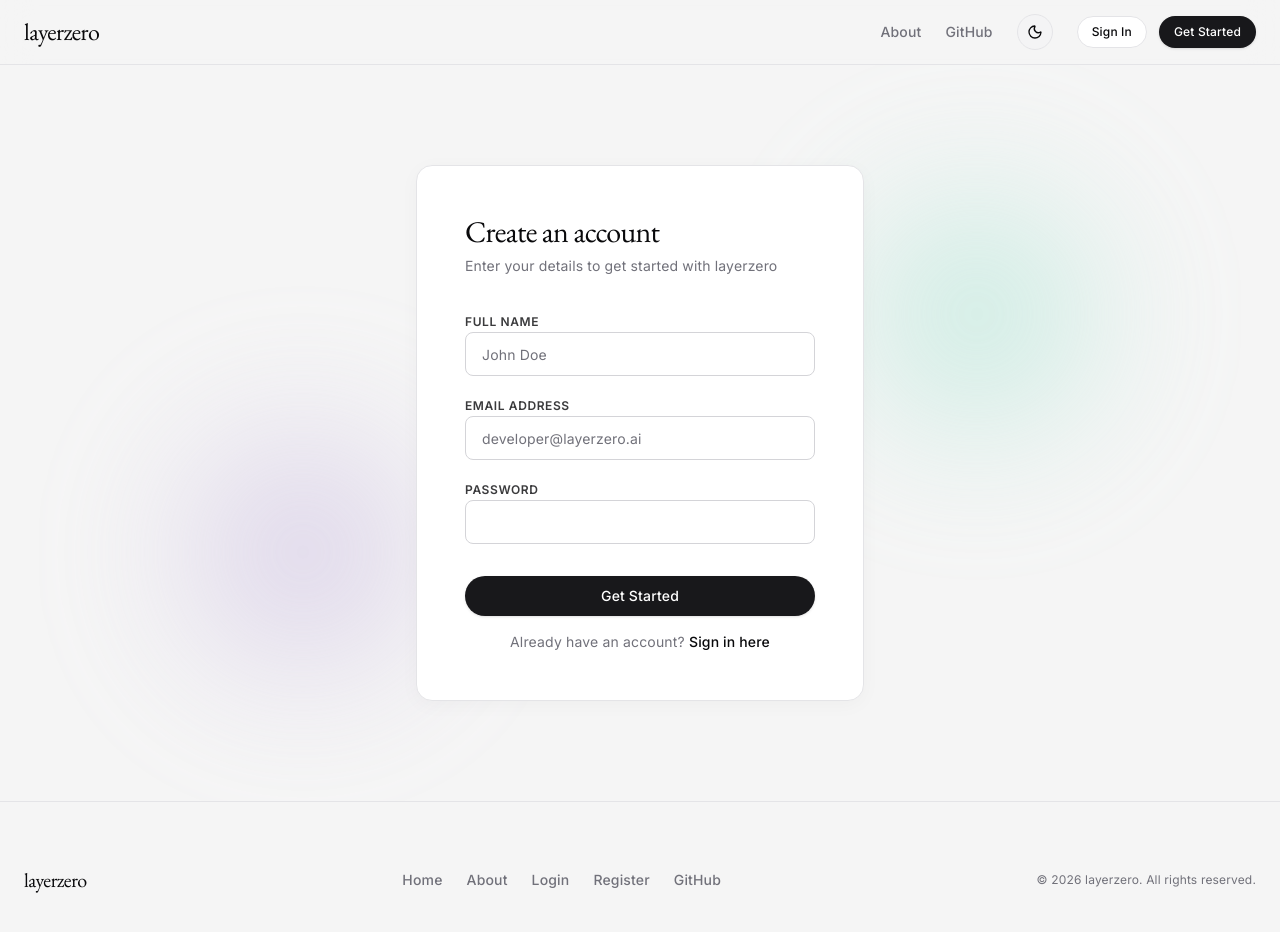
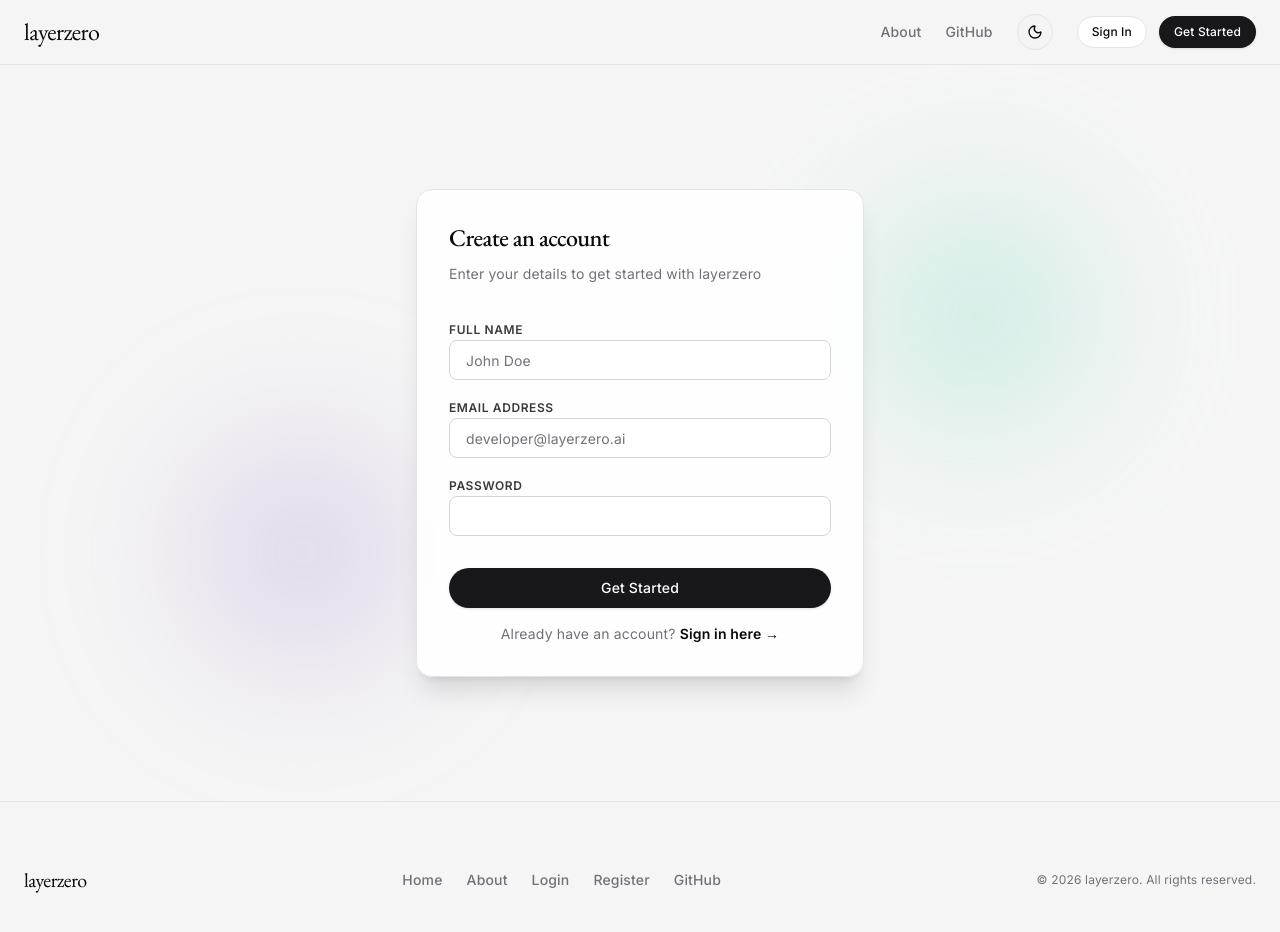
Before and after one commit to rishhbh/layerzero, a React (Vite) app in the folder client/: page /register in a window 1280 px wide. Shown: the top 932 px of the page. Built offline with nearby package versions, Linux system fonts and the light colour scheme; no server answers.

Commit message:
refactor: standardize authentication page layouts with updated card styling and consistent component dimensions

```diff
--- a/client/src/pages/Register.tsx
+++ b/client/src/pages/Register.tsx
@@ -56,21 +56,21 @@ const Register: React.FC = () => {
       <div className="gradient-orb gradient-orb-mint w-[350px] h-[350px] top-[10%] right-[10%] -z-0" />
       <div className="gradient-orb gradient-orb-lavender w-[350px] h-[350px] bottom-[10%] left-[10%] -z-0" />
 
-      <Card className="w-full max-w-md rounded-2xl border-border bg-card relative z-10 p-2 md:p-4">
-        <CardHeader className="text-left pb-2">
-          <CardTitle className="text-3xl font-heading font-light text-foreground">Create an account</CardTitle>
-          <CardDescription className="text-muted-foreground text-sm">Enter your details to get started with layerzero</CardDescription>
+      <Card className="w-full max-w-md rounded-2xl border border-border bg-card/90 backdrop-blur-md relative z-10 shadow-xl">
+        <CardHeader className="text-left pb-2 px-6 pt-6 md:px-8 md:pt-8">
+          <CardTitle className="text-2xl font-heading font-medium tracking-tight text-foreground">Create an account</CardTitle>
+          <CardDescription className="text-muted-foreground text-sm mt-1">Enter your details to get started with layerzero</CardDescription>
         </CardHeader>
         <form onSubmit={handleSubmit(onSubmit)}>
-          <CardContent className="space-y-4 pt-4 text-left">
-            <div className="space-y-2">
+          <CardContent className="space-y-3.5 px-6 md:px-8 py-3 text-left">
+            <div className="space-y-1.5">
               <Label htmlFor="name" className="text-xs uppercase tracking-wider font-semibold text-foreground/80">Full Name</Label>
               <Input
                 id="name"
                 placeholder="John Doe"
                 {...register('name')}
                 disabled={isLoading}
-                className="rounded-lg"
+                className="rounded-lg h-10"
               />
               {errors.name && (
                 <p className="text-sm text-red-600 font-medium pl-2 border-l-2 border-red-600 mt-1">
@@ -78,7 +78,7 @@ const Register: React.FC = () => {
                 </p>
               )}
             </div>
-            <div className="space-y-2">
+            <div className="space-y-1.5">
               <Label htmlFor="email" className="text-xs uppercase tracking-wider font-semibold text-foreground/80">Email Address</Label>
               <Input
                 id="email"
@@ -86,7 +86,7 @@ const Register: React.FC = () => {
                 placeholder="developer@layerzero.ai"
                 {...register('email')}
                 disabled={isLoading}
-                className="rounded-lg"
+                className="rounded-lg h-10"
               />
               {errors.email && (
                 <p className="text-sm text-red-600 font-medium pl-2 border-l-2 border-red-600 mt-1">
@@ -94,14 +94,14 @@ const Register: React.FC = () => {
                 </p>
               )}
             </div>
-            <div className="space-y-2">
+            <div className="space-y-1.5">
               <Label htmlFor="password" className="text-xs uppercase tracking-wider font-semibold text-foreground/80">Password</Label>
               <Input
                 id="password"
                 type="password"
                 {...register('password')}
                 disabled={isLoading}
-                className="rounded-lg"
+                className="rounded-lg h-10"
               />
               {errors.password && (
                 <p className="text-sm text-red-600 font-medium pl-2 border-l-2 border-red-600 mt-1">
@@ -110,15 +110,15 @@ const Register: React.FC = () => {
               )}
             </div>
           </CardContent>
-          <CardFooter className="flex flex-col space-y-4 pt-2 text-left">
-            <Button type="submit" className="w-full rounded-full bg-primary text-primary-foreground hover:opacity-90" disabled={isLoading}>
+          <CardFooter className="flex flex-col space-y-3 px-6 pb-6 md:px-8 md:pb-8 pt-2 text-center">
+            <Button type="submit" className="w-full rounded-full bg-primary text-primary-foreground hover:opacity-90 h-10 font-medium" disabled={isLoading}>
               {isLoading && <Loader2 className="mr-2 h-4 w-4 animate-spin" />}
               Get Started
             </Button>
-            <div className="text-sm text-muted-foreground">
+            <div className="pt-1 text-center text-sm text-muted-foreground">
               Already have an account?{" "}
-              <Link to="/login" className="text-foreground font-medium hover:underline">
-                Sign in here
+              <Link to="/login" className="text-foreground font-semibold hover:text-primary transition-colors hover:underline">
+                Sign in here →
               </Link>
             </div>
           </CardFooter>
--- a/client/src/pages/ResendVerification.tsx
+++ b/client/src/pages/ResendVerification.tsx
@@ -61,19 +61,19 @@ const ResendVerification: React.FC = () => {
       <div className="gradient-orb gradient-orb-peach w-[350px] h-[350px] top-[10%] right-[10%] -z-0 opacity-80" />
       <div className="gradient-orb gradient-orb-lavender w-[350px] h-[350px] bottom-[10%] left-[10%] -z-0 opacity-80" />
 
-      <Card className="w-full max-w-md rounded-2xl border-border bg-card/90 backdrop-blur-md relative z-10 p-2 md:p-4 shadow-xl">
-        <CardHeader className="text-left pb-2 flex flex-col items-start">
+      <Card className="w-full max-w-md rounded-2xl border border-border bg-card/90 backdrop-blur-md relative z-10 shadow-xl">
+        <CardHeader className="text-left pb-2 px-6 pt-6 md:px-8 md:pt-8 flex flex-col items-start">
           <div className="w-12 h-12 rounded-full bg-primary/10 border border-primary/20 flex items-center justify-center mb-3 text-primary">
             <MailCheck className="w-6 h-6" />
           </div>
-          <CardTitle className="text-3xl font-heading font-light text-foreground">Resend Verification</CardTitle>
+          <CardTitle className="text-2xl font-heading font-medium tracking-tight text-foreground">Resend Verification</CardTitle>
           <CardDescription className="text-muted-foreground text-sm mt-1">
             Enter your registered email address and we'll send you a new verification link.
           </CardDescription>
         </CardHeader>
         <form onSubmit={handleSubmit(onSubmit)}>
-          <CardContent className="space-y-4 pt-4 text-left">
-            <div className="space-y-2">
+          <CardContent className="space-y-3.5 px-6 md:px-8 py-3 text-left">
+            <div className="space-y-1.5">
               <Label htmlFor="email" className="text-xs uppercase tracking-wider font-semibold text-foreground/80">
                 Email Address
               </Label>
@@ -83,7 +83,7 @@ const ResendVerification: React.FC = () => {
                 placeholder="developer@layerzero.ai"
                 {...register('email')}
                 disabled={isLoading}
-                className="rounded-lg"
+                className="rounded-lg h-10"
               />
               {errors.email && (
                 <p className="text-sm text-red-600 font-medium pl-2 border-l-2 border-red-600 mt-1">
@@ -92,17 +92,17 @@ const ResendVerification: React.FC = () => {
               )}
             </div>
           </CardContent>
-          <CardFooter className="flex flex-col space-y-4 pt-2 text-left">
-            <Button type="submit" className="w-full rounded-full bg-primary text-primary-foreground hover:opacity-90 flex items-center justify-center gap-2" disabled={isLoading}>
+          <CardFooter className="flex flex-col space-y-3 px-6 pb-6 md:px-8 md:pb-8 pt-2 text-center">
+            <Button type="submit" className="w-full rounded-full bg-primary text-primary-foreground hover:opacity-90 flex items-center justify-center gap-2 h-10 font-medium" disabled={isLoading}>
               {isLoading ? <Loader2 className="h-4 w-4 animate-spin" /> : <Send className="h-4 w-4" />}
               Send Verification Link
             </Button>
-            <div className="flex items-center justify-between w-full pt-1 text-sm text-muted-foreground">
-              <Link to="/login" className="hover:text-foreground inline-flex items-center gap-1 text-xs">
+            <div className="flex items-center justify-between w-full pt-1 text-xs text-muted-foreground">
+              <Link to="/login" className="hover:text-foreground inline-flex items-center gap-1">
                 <ArrowLeft className="w-3 h-3" /> Back to Sign In
               </Link>
-              <Link to="/register" className="text-foreground font-medium text-xs hover:underline">
-                Create Account
+              <Link to="/register" className="text-foreground font-semibold hover:text-primary transition-colors hover:underline">
+                Create Account →
               </Link>
             </div>
           </CardFooter>
```
Also changed, not shown: client/src/pages/Login.tsx (+18 -20 lines).
